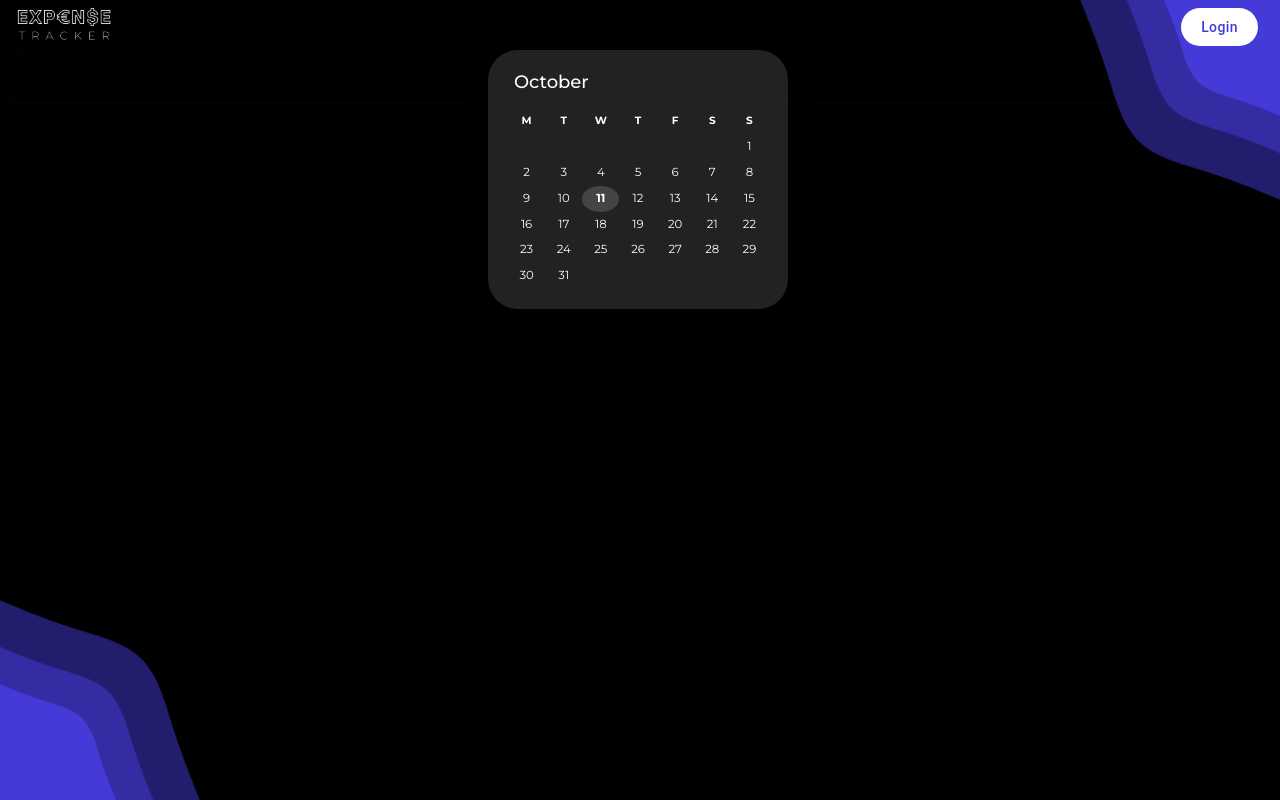
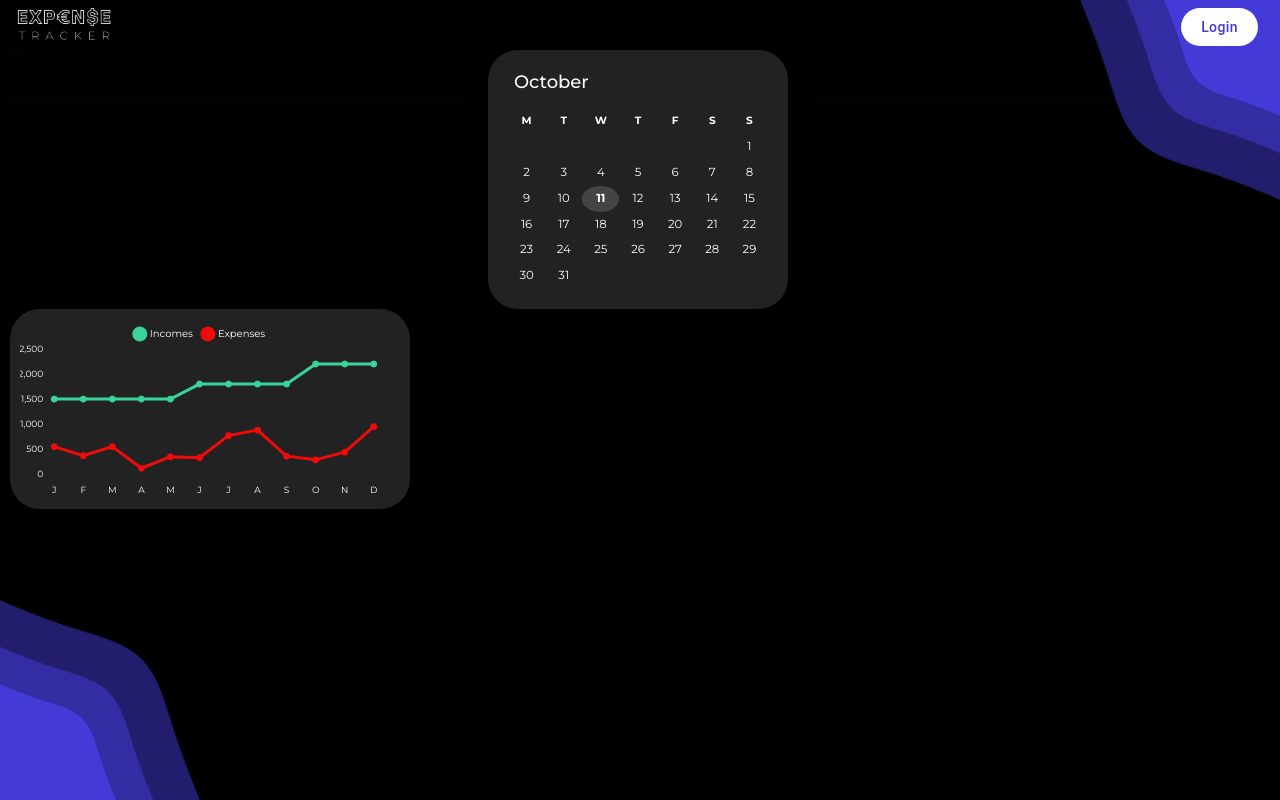
Before and after one commit to Expenses-tracker-app/frontend, a React (Create React App) app: page / in a window 1280 px wide. Built offline with nearby package versions, Linux system fonts and the light colour scheme.

Commit message:
created data.json, added LineChart

```diff
--- a/package.json
+++ b/package.json
@@ -12,8 +12,10 @@
     "@testing-library/jest-dom": "^6.1.4",
     "@testing-library/react": "^14.0.0",
     "@testing-library/user-event": "^14.5.1",
+    "chart.js": "^4.4.0",
     "chokidar": "^3.5.3",
     "css-select": "^5.1.0",
+    "faker": "^6.6.6",
     "fs-extra": "^11.1.1",
     "html-webpack-plugin": "^5.5.3",
     "mz": "^2.7.0",
@@ -22,6 +24,7 @@
     "prop-types": "^15.8.1",
     "react": "^18.2.0",
     "react-calendar": "^4.6.1",
+    "react-chartjs-2": "^5.2.0",
     "react-dom": "^18.2.0",
     "react-i18next": "^13.2.2",
     "react-router-dom": "^6.16.0",
@@ -64,6 +67,7 @@
     "@babel/plugin-transform-nullish-coalescing-operator": "^7.22.11",
     "@babel/plugin-transform-numeric-separator": "^7.22.11",
     "@babel/plugin-transform-private-methods": "^7.22.5",
+    "@faker-js/faker": "^8.2.0",
     "@jridgewell/sourcemap-codec": "^1.4.15",
     "eslint": "^8.51.0",
     "eslint-plugin-react": "^7.33.2",
--- a/src/components/common/Calendar.js
+++ b/src/components/common/Calendar.js
@@ -8,11 +8,11 @@ import '../../styles/calendarStyles.css';
 // Styles
 
 const CustomCalendar = styled(Calendar)({
-  width: '300px' /* Sets the width of the calendar */,
-  backgroundColor: '#222222' /* Background color of the calendar */,
-  color: 'white' /* Text color */,
-  borderRadius: '30px' /* Rounded corners of the calendar */,
-  boxShadow: '0 12px 24px rgba(0, 0, 0, 0.2)' /* Adds a shadow to the calendar */,
+  width: '300px',
+  backgroundColor: '#222222',
+  color: 'white',
+  borderRadius: '30px',
+  boxShadow: '0 12px 24px rgba(0, 0, 0, 0.2)',
   border: 'none',
   margin: 'auto',
   padding: '20px',
--- a/src/components/common/ExpenseItem.js
+++ b/src/components/common/ExpenseItem.js
@@ -27,16 +27,16 @@ const StyledAmountText = styled('div')(({ theme }) => ({
   }
 }));
 
-const ExpenseItem = ({ name, timestamp, amount }) => {
+const ExpenseItem = ({ title, date, amount }) => {
   return (
     <StyledListItemButton>
       <div>
         <StyledNameText>
-          <Typography variant="h3">{name}</Typography>
+          <Typography variant="h3">{title}</Typography>
         </StyledNameText>
 
         <StyledTimestampText>
-          <Typography variant="body1">{timestamp}</Typography>
+          <Typography variant="body1">{date}</Typography>
         </StyledTimestampText>
       </div>
       <div>
@@ -49,8 +49,8 @@ const ExpenseItem = ({ name, timestamp, amount }) => {
 };
 
 ExpenseItem.propTypes = {
-  name: PropTypes.string.isRequired,
-  timestamp: PropTypes.string.isRequired,
+  title: PropTypes.string.isRequired,
+  date: PropTypes.string.isRequired,
   amount: PropTypes.string.isRequired
 };
 
--- /dev/null
+++ b/src/components/common/LineChart.js
@@ -0,0 +1,102 @@
+import React from 'react';
+import { Grid, styled } from '@mui/material';
+import {
+  Chart as ChartJS,
+  CategoryScale,
+  LinearScale,
+  PointElement,
+  LineElement,
+  Title,
+  Tooltip,
+  Legend
+} from 'chart.js';
+import { Line } from 'react-chartjs-2';
+
+ChartJS.register(CategoryScale, LinearScale, PointElement, LineElement, Title, Tooltip, Legend);
+
+const Wrapper = styled(Grid)(({ theme }) => ({
+  color: theme.palette.primary.main,
+  padding: '10px',
+  width: '400px',
+  height: '200px',
+  borderRadius: '30px',
+  boxShadow: '0 12px 24px rgba(0, 0, 0, 0.2)',
+  border: 'none',
+  backgroundColor: '#222222'
+}));
+
+export const options = {
+  responsive: true,
+  plugins: {
+    legend: {
+      position: 'top',
+      labels: {
+        color: 'white',
+        usePointStyle: true,
+        pointStyle: 'circle',
+        font: {
+          size: 10,
+          family: 'Montserrat'
+        }
+      }
+    }
+  },
+  scales: {
+    x: {
+      grid: {
+        color: 'transparent' // Set grid lines color to transparent
+      },
+      ticks: {
+        color: 'white',
+        font: {
+          size: 9,
+          family: 'Montserrat'
+        }
+      }
+    },
+    y: {
+      grid: {
+        color: 'transparent' // Set grid lines color to transparent
+      },
+      beginAtZero: true,
+      ticks: {
+        color: 'white',
+        font: {
+          size: 9,
+          family: 'Montserrat'
+        }
+      }
+    }
+  }
+};
+
+const expenses = [550, 370, 550, 120, 350, 330, 770, 880, 360, 287, 440, 950];
+const incomes = [1500, 1500, 1500, 1500, 1500, 1800, 1800, 1800, 1800, 2200, 2200, 2200];
+
+const labels = ['J', 'F', 'M', 'A', 'M', 'J', 'J', 'A', 'S', 'O', 'N', 'D'];
+
+export const data = {
+  labels,
+  datasets: [
+    {
+      label: 'Incomes',
+      data: incomes,
+      borderColor: '#39d49b',
+      backgroundColor: '#39d49b'
+    },
+    {
+      label: 'Expenses',
+      data: expenses,
+      borderColor: '#f00a0a',
+      backgroundColor: '#f00a0a'
+    }
+  ]
+};
+
+export function LineChart() {
+  return (
+    <Wrapper>
+      <Line options={options} data={data} />
+    </Wrapper>
+  );
+}
--- a/src/components/pages/LandingPage.js
+++ b/src/components/pages/LandingPage.js
@@ -1,6 +1,7 @@
 import React from 'react';
 import { Grid, styled } from '@mui/material';
 import 'react-calendar/dist/Calendar.css';
+import { LineChart } from '../common/LineChart';
 import { MCalendar } from '../../components/common/Calendar';
 import '../../styles/calendarStyles.css';
 
@@ -19,6 +20,7 @@ export const LandingPage = () => {
     <>
       <Wrapper>
         <MCalendar />
+        <LineChart />
       </Wrapper>
     </>
   );
--- a/src/components/pages/MyExpensesPage.js
+++ b/src/components/pages/MyExpensesPage.js
@@ -1,8 +1,7 @@
 import React from 'react';
-import Expense from '../../data/Expense';
 import ExpenseItem from '../common/ExpenseItem';
 import TotalBalanceItem from '../common/TotalBalanceItem';
-
+import data from '../../data/data.json';
 import { useTranslation } from 'react-i18next';
 import { styled, Card, Typography, Container, Button, Grid, Box, List } from '@mui/material';
 
@@ -34,15 +33,7 @@ const StyledButton = styled(Button)(() => ({
 
 export const MyExpensesPage = () => {
   const { t } = useTranslation();
-
-  const expenses = [
-    new Expense('Spotify', 'April 10, 2023, 11:10', '20€'),
-    new Expense('Spotify', 'April 10, 2023, 11:10', '20€'),
-    new Expense('Spotify', 'April 10, 2023, 11:10', '20€'),
-    new Expense('Spotify', 'April 10, 2023, 11:10', '20€'),
-    new Expense('Spotify', 'April 10, 2023, 11:10', '20€')
-  ];
-
+  const expenses = data.expenses;
   const amount = '100€';
   const percentage = '+10%';
 
@@ -73,8 +64,8 @@ export const MyExpensesPage = () => {
                 {expenses.map((expense, index) => (
                   <ExpenseItem
                     key={index}
-                    name={expense.name}
-                    timestamp={expense.timestamp}
+                    title={expense.title}
+                    date={expense.date}
                     amount={expense.amount}
                   />
                 ))}
--- a/src/data/Expense.js
+++ /dev/null
@@ -1,9 +0,0 @@
-class Expense {
-  constructor(name, timestamp, amount) {
-    this.name = name;
-    this.timestamp = timestamp;
-    this.amount = amount;
-  }
-}
-
-export default Expense;
--- a/src/data/data.json
+++ b/src/data/data.json
@@ -0,0 +1,24 @@
+{
+  "expenses": [
+    {
+      "expense_id": 1,
+      "user_id": 1,
+      "date": "10-04-2022",
+      "amount": 20,
+      "desc": "Spotify",
+      "tag_id": 1,
+      "is_rec": true,
+      "rec_freq": "month"
+    }
+  ],
+  "incomes": [
+    {
+      "income_id": 1,
+      "user_id": 1,
+      "date": "10-04-2022",
+      "amount": 1500,
+      "desc": "salary",
+      "tag_id": 2
+    }
+  ]
+}
```
Also changed, not shown: 2 other files (tests, documents, lock files or other folders).
